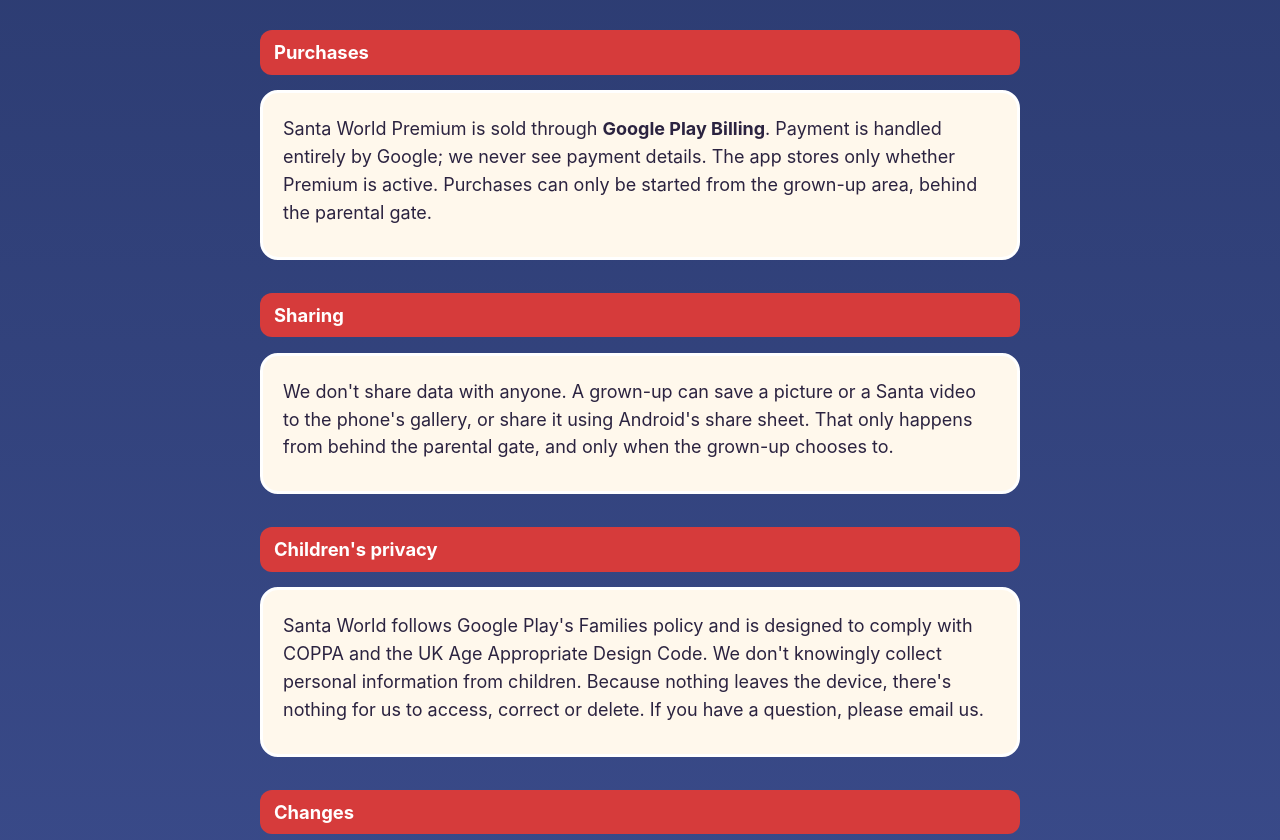
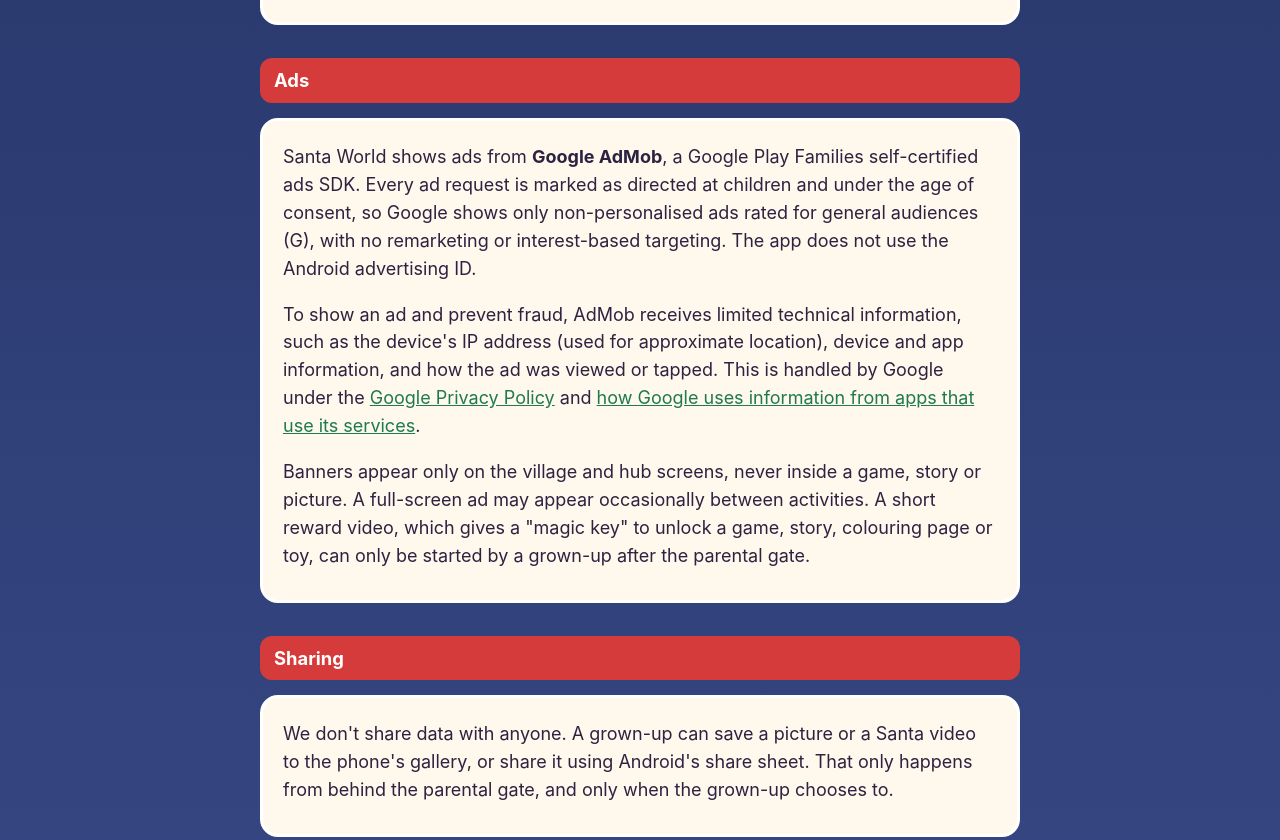
Before and after one commit to Sishin/sishin.github.io, a plain HTML site: page santaworld/privacy.html in a window 1280 px wide. Shown: the part 1270-2110 px from the top of the page. Drawn offline with Linux system fonts and the light colour scheme.

Commit message:
Santa World: privacy policy covers child-safe AdMob ads
Co-Authored-By: Claude Opus 5.5 <noreply@anthropic.com>

```diff
--- a/santaworld/privacy.html
+++ b/santaworld/privacy.html
@@ -21,13 +21,13 @@
 <body>
 <main>
 <h1>Santa World Privacy Policy</h1>
-<p class="meta">Effective 15 November 2026 · App: Santa World: Christmas Fun (Android <code>com.agentcodeapps.santaworld</code>)<br>
+<p class="meta">Effective 16 November 2026 · App: Santa World: Christmas Fun (Android <code>com.agentcodeapps.santaworld</code>)<br>
 Developer: <strong>AgentCodeApps</strong> · Contact: <a href="mailto:developer.agent47@gmail.com">developer.agent47@gmail.com</a></p>
 
 <div class="card">
-<p><strong>In short:</strong> Santa World is made for children aged 2 to 6. It has no ads, no accounts, no chat,
-no analytics and no tracking, and we run no servers. Everything your child makes stays on the device.
-We don't collect, sell or share any personal information.</p>
+<p><strong>In short:</strong> Santa World is made for children aged 2 to 6. It is free and shows child-safe ads
+from Google AdMob. It has no accounts, no chat, no analytics and no tracking, and we run no servers. Everything
+your child makes stays on the device. We don't collect, sell or share any personal information ourselves.</p>
 </div>
 
 <h2>What stays on the device</h2>
@@ -54,11 +54,19 @@ that a grown-up chooses to save.</p>
 Google LLC and governed by the <a href="https://policies.google.com/privacy">Google Privacy Policy</a>.</p>
 </section>
 
-<h2>Purchases</h2>
+<h2>Ads</h2>
 <section>
-<p>Santa World Premium is sold through <strong>Google Play Billing</strong>. Payment is handled entirely by Google; we never
-see payment details. The app stores only whether Premium is active. Purchases can only be started from the
-grown-up area, behind the parental gate.</p>
+<p>Santa World shows ads from <strong>Google AdMob</strong>, a Google Play Families self-certified ads SDK. Every ad
+request is marked as directed at children and under the age of consent, so Google shows only non-personalised
+ads rated for general audiences (G), with no remarketing or interest-based targeting. The app does not use the
+Android advertising ID.</p>
+<p>To show an ad and prevent fraud, AdMob receives limited technical information, such as the device's IP address
+(used for approximate location), device and app information, and how the ad was viewed or tapped. This is handled
+by Google under the <a href="https://policies.google.com/privacy">Google Privacy Policy</a> and
+<a href="https://policies.google.com/technologies/partner-sites">how Google uses information from apps that use its services</a>.</p>
+<p>Banners appear only on the village and hub screens, never inside a game, story or picture. A full-screen ad
+may appear occasionally between activities. A short reward video, which gives a "magic key" to unlock a game,
+story, colouring page or toy, can only be started by a grown-up after the parental gate.</p>
 </section>
 
 <h2>Sharing</h2>
@@ -71,8 +79,9 @@ grown-up chooses to.</p>
 <h2>Children's privacy</h2>
 <section>
 <p>Santa World follows Google Play's Families policy and is designed to comply with COPPA and the UK Age
-Appropriate Design Code. We don't knowingly collect personal information from children. Because nothing
-leaves the device, there's nothing for us to access, correct or delete. If you have a question, please email us.</p>
+Appropriate Design Code. We don't knowingly collect personal information from children. Apart from the limited
+ad information Google AdMob handles as described above, nothing leaves the device, so there's nothing for us to
+access, correct or delete. If you have a question, please email us.</p>
 </section>
 
 <h2>Changes</h2>
```
Also changed, not shown: santaworld/index.html (+1 -1 lines).
